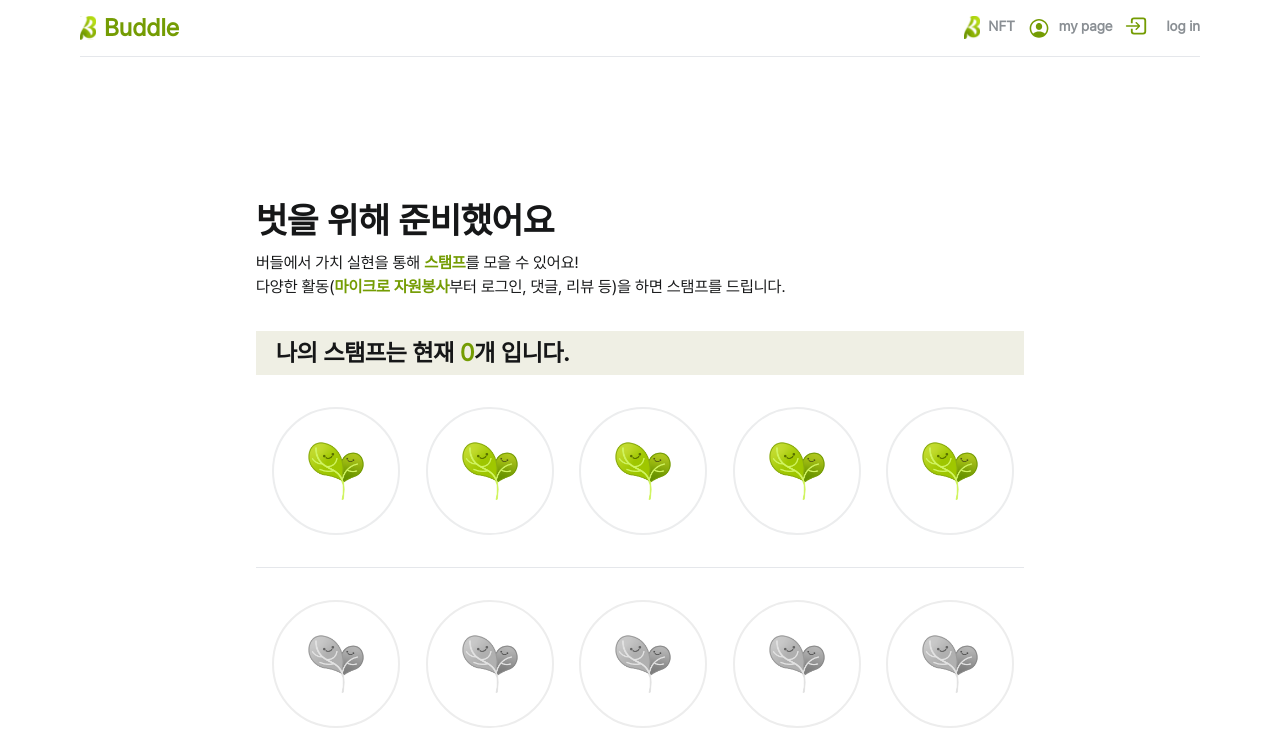
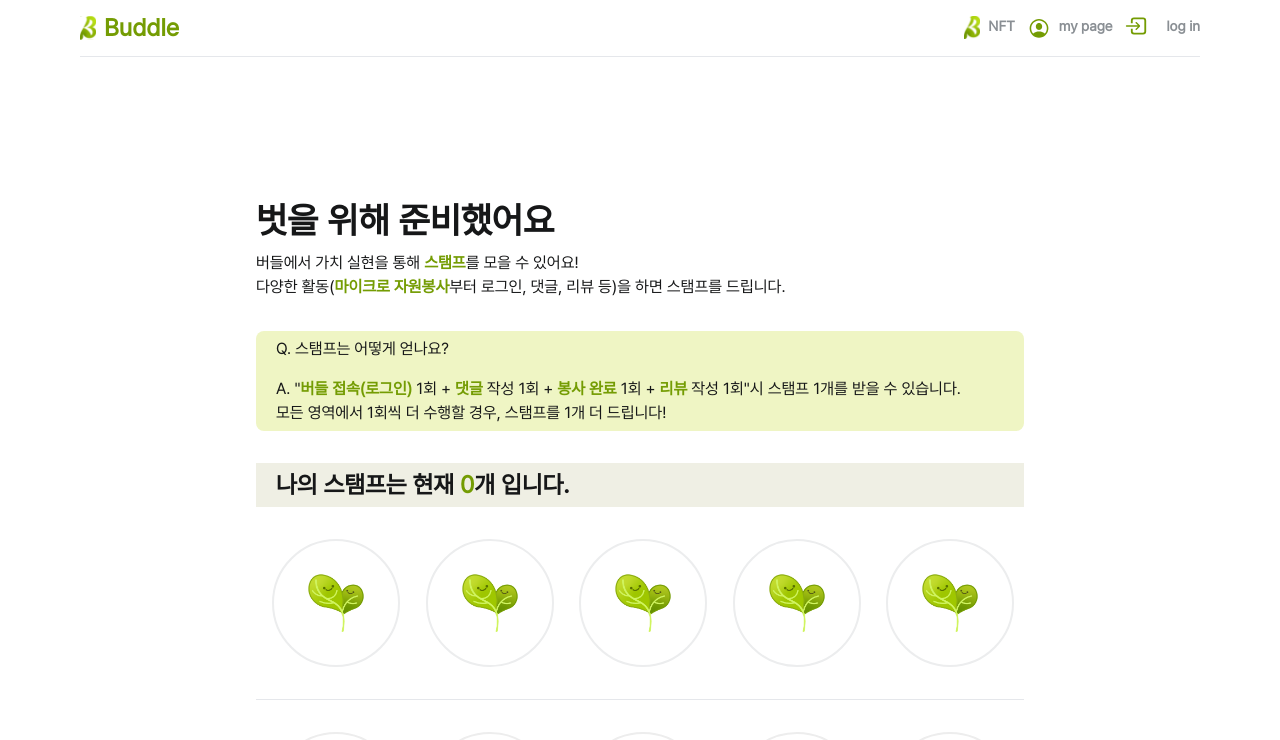
Before and after one commit to BuddlIes/FrontEnd, a React (Vite) app: page /mypage/StampPage in a window 1280 px wide. Shown: the top 740 px of the page. Built offline with nearby package versions, Linux system fonts and the light colour scheme; no server answers.

Commit message:
Update: 스탬프 정보

```diff
--- a/src/pages/MyPage/Components/LeftSide/stampPage/index.jsx
+++ b/src/pages/MyPage/Components/LeftSide/stampPage/index.jsx
@@ -41,6 +41,18 @@ function StampPage() {
               마이크로 자원봉사
             </span>
             부터 로그인, 댓글, 리뷰 등)을 하면 스탬프를 드립니다.
+          </div>
+          <div className="max-w-full text-bdblack text-base text-left text-bdblack bg-[#EFF5C4] px-5 py-1.5 rounded-lg mb-8">
+            <div className="pb-4">
+              Q. 스탬프는 어떻게 얻나요?
+            </div>
+            <div>
+              A. "<span className="text-[#749C03] font-semibold">버들 접속(로그인)</span> 1회 + <span className="text-[#749C03] font-semibold">댓글</span> 작성 1회 + <span className="text-[#749C03] font-semibold">봉사 완료</span> 1회 + <span className="text-[#749C03] font-semibold">리뷰 </span>
+              작성 1회"시 스탬프 1개를 받을 수 있습니다.
+            </div>
+            <div>
+            모든 영역에서 1회씩 더 수행할 경우, 스탬프를 1개 더 드립니다!
+            </div>
           </div>
           <div className="box-border justify-center w-full ">
             <div className="flex flex-col">
```
